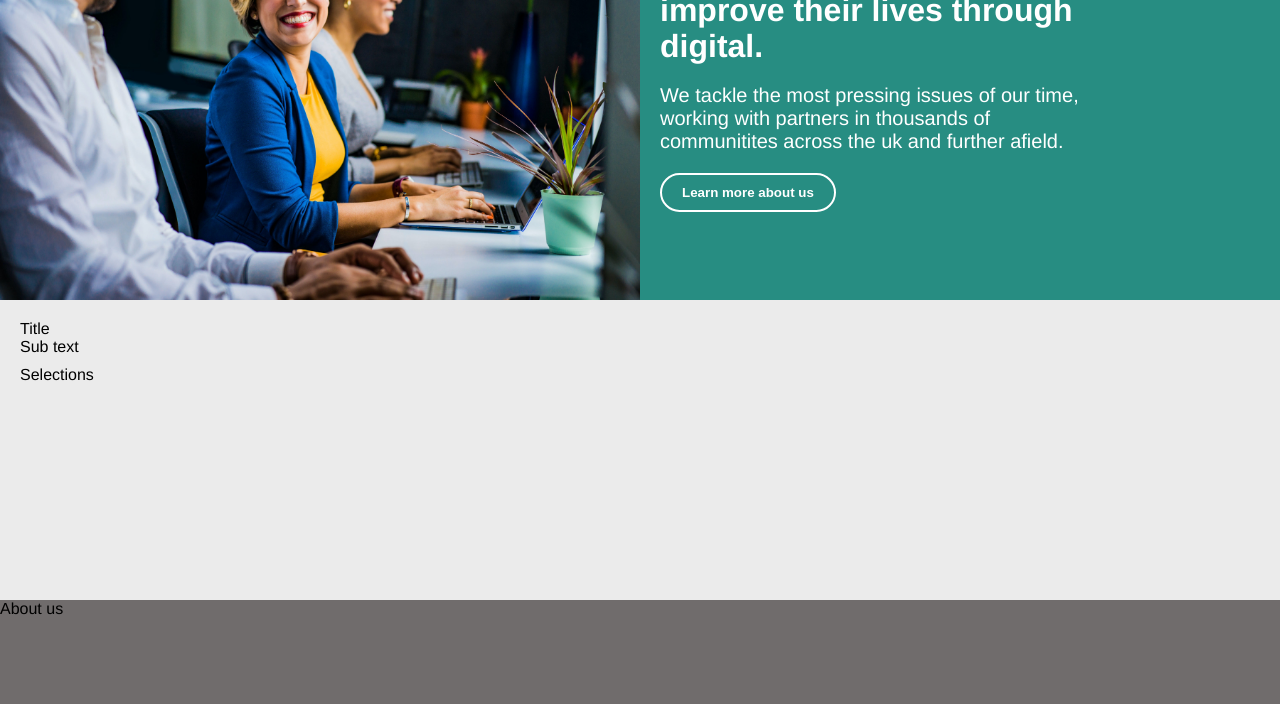
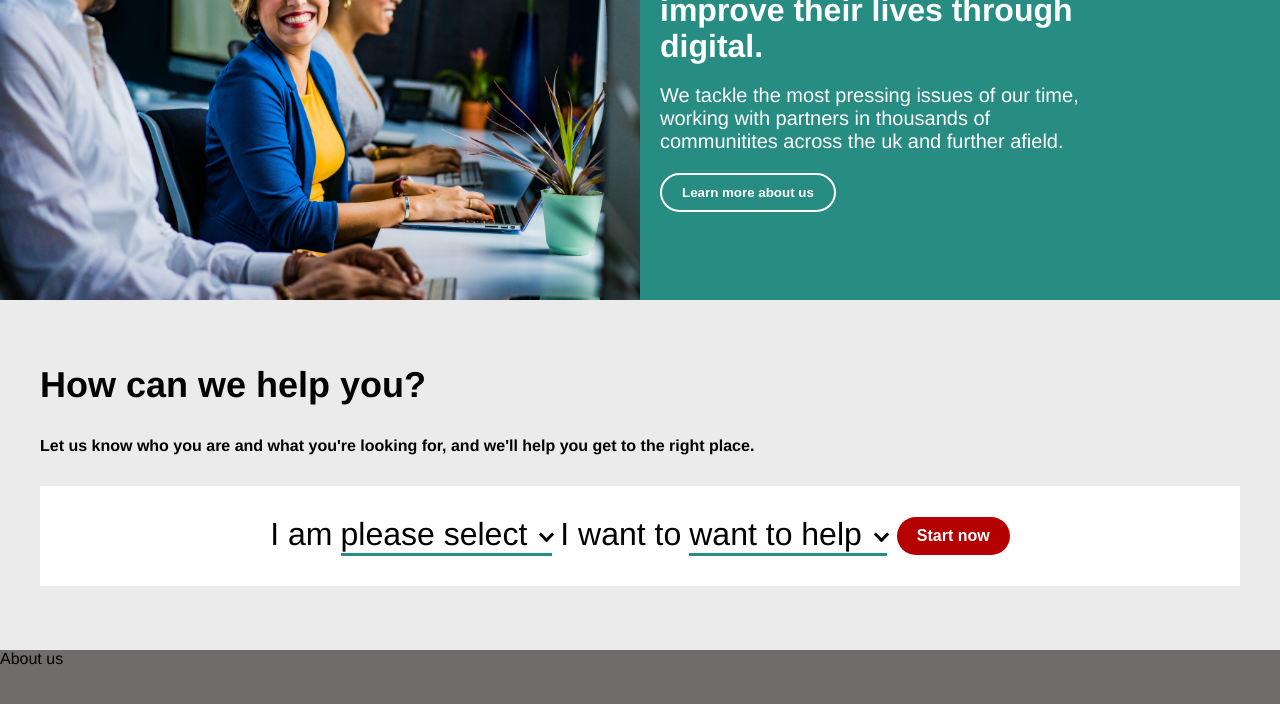
Before and after one commit to conorholgate/digital-charity, a Vue app: page / in a window 1280 px wide. Shown: the part 846-1550 px from the top of the page. Built offline with nearby package versions, Linux system fonts and the light colour scheme.

Commit message:
made custom drop-down menu

```diff
--- /dev/null
+++ b/src/components/DropDown.vue
@@ -0,0 +1,87 @@
+<template>
+  <div class="drop-down" :style="customStyle" v-on="$listeners">
+    <div style="display: flex; align-items: center">
+      <div style="margin-right: 14px">{{ value }}</div>
+      <div :class="{ arrow: true, active: show }"></div>
+    </div>
+    <div v-if="show" class="drop-down__items">
+      <ul class="drop-down__items-item" v-for="(item, key) in items" :key="key">
+        <li @click="itemSelect(item)">{{ item }}</li>
+      </ul>
+    </div>
+  </div>
+</template>
+
+<script>
+export default {
+  name: 'drop-down',
+  props: {
+    show: {
+      type: Boolean,
+    },
+    items: {
+      type: [String, Array, Object],
+    },
+    selected: {
+      type: [String, Array, Object],
+    },
+    customStyle: {
+      type: Object,
+    },
+  },
+  data() {
+    return {
+      value: this.selected,
+    }
+  },
+  methods: {
+    itemSelect(item) {
+      this.value = item
+      this.$emit('itemSelected', item)
+    },
+  },
+}
+</script>
+
+<style lang="scss" scoped>
+.drop-down {
+  position: relative;
+  cursor: pointer;
+  border-bottom: 3px solid #278d82;
+  &__items {
+    position: absolute;
+    width: 100%;
+    background: #278d82;
+    right: 0;
+    font-size: 1.5rem;
+    min-width: max-content;
+    &-item {
+      padding: 4px 8px !important;
+      &:hover {
+        background-color: #164c47;
+      }
+    }
+  }
+}
+.arrow {
+  border: solid black;
+  border-width: 0 3px 3px 0;
+  display: inline-block;
+  padding: 4px;
+  transition: all 0.4s;
+  transform: rotate(45deg);
+}
+.active {
+  transform: rotate(225deg);
+  -webkit-transform: rotate(225deg);
+  margin-top: 10px;
+}
+.drop-down-items {
+}
+ul,
+li {
+  list-style: none;
+  padding: 0 !important;
+  margin: 0 !important;
+}
+</style>
--- a/src/views/HomeView.vue
+++ b/src/views/HomeView.vue
@@ -40,10 +40,22 @@
     <section class="home-view__help-you">
       <div class="home-view__help-you-content">
         <div class="home-view__help-you-title">
-          <div>Title</div>
-          <div>Sub text</div>
+          <h1>How can we help you?</h1>
         </div>
-        <div class="home-view__help-you-selections">Selections</div>
+        <div class="home-view__help-you-sub-text">
+          <h4>Let us know who you are and what you're looking for, and we'll help you get to the right place.</h4>
+        </div>
+        <div class="home-view__help-you-selections">
+          <div class="home-view__help-you-options">
+            <span style="margin-right: 8px">I am</span>
+            <drop-down :items="personTypeOptions" :selected="'please select'" :show="showPersonType" v-bind="$listeners" @click="showPersonType = !showPersonType" @itemSelected="updatePersonType" />
+            <span style="margin: 0px 8px">I want to</span>
+            <drop-down :items="actionTypeOptions" :selected="actionType" :show="showActionType" v-bind="$listeners" @click="showActionType = !showActionType" @itemSelected="updateActionType" />
+          </div>
+          <div>
+            <button class="home-view__help-you-button">Start now</button>
+          </div>
+        </div>
       </div>
     </section>
     <section class="home-view__about-us">About us</section>
@@ -51,7 +63,31 @@
 </template>
 
 <script>
-export default {}
+import DropDown from '@/components/DropDown.vue'
+export default {
+  name: 'home-view',
+  components: {
+    DropDown,
+  },
+  data() {
+    return {
+      personType: 'a person',
+      personTypeOptions: ['a person', 'a researcher', 'an individual'],
+      showPersonType: false,
+      actionType: 'want to help',
+      actionTypeOptions: ['want to help', 'work for you', 'improve my online skills'],
+      showActionType: false,
+    }
+  },
+  methods: {
+    updatePersonType(item) {
+      this.personType = item
+    },
+    updateActionType(item) {
+      this.actionType = item
+    },
+  },
+}
 </script>
 
 <style lang="scss" scoped>
@@ -169,22 +205,66 @@ export default {}
     }
   }
   &__help-you {
-    height: 300px;
+    height: 350px;
     background: rgb(235, 235, 235);
     &-content {
+      height: 100%;
       display: flex;
       flex-direction: column;
-      height: 100%;
+      justify-content: center;
+      margin-left: 40px;
+      margin-right: 40px;
       gap: 10px;
-      padding: 20px;
     }
     &-title {
+      font-size: 1.5rem;
+      font-weight: bold;
+    }
+    &-selections {
+      display: flex;
+      align-items: center;
+      justify-content: center;
+      background: white;
+      padding: 30px 0;
+      text-align: center;
+    }
+    &-options {
+      display: flex;
+      font-size: 2rem;
+      margin-right: 10px;
+    }
+    &-button {
+      background: #b40000;
+      border: none;
+      border-radius: 20px;
+      padding: 10px 20px;
+      outline: none;
+      cursor: pointer;
+      font-size: 1rem;
+      font-weight: bold;
+      color: white;
+      &:hover {
+        background: #760000;
+      }
     }
   }
   &__about-us {
     height: 500px;
     background: rgb(112, 108, 108);
   }
+}
+.arrow {
+  border: solid black;
+  border-width: 0 3px 3px 0;
+  display: inline-block;
+  padding: 4px;
+  transition: all 0.4s;
+  transform: rotate(45deg);
+}
+.active {
+  transform: rotate(225deg);
+  -webkit-transform: rotate(225deg);
+  margin-top: 10px;
 }
 @media screen and (min-width: 1200px) {
   .home-view {
@@ -200,6 +280,7 @@ export default {}
     }
   }
 }
+
 @media screen and (max-width: 992px) {
   .home-view {
     &__main-card {
```
